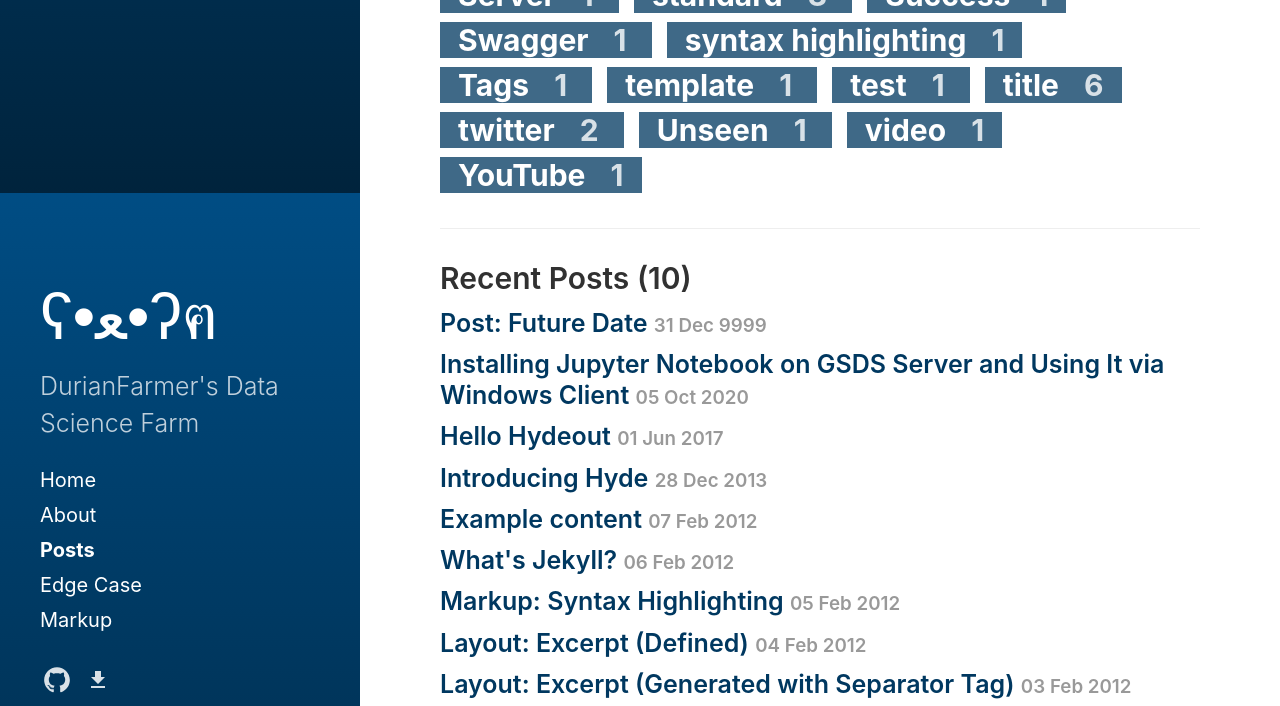
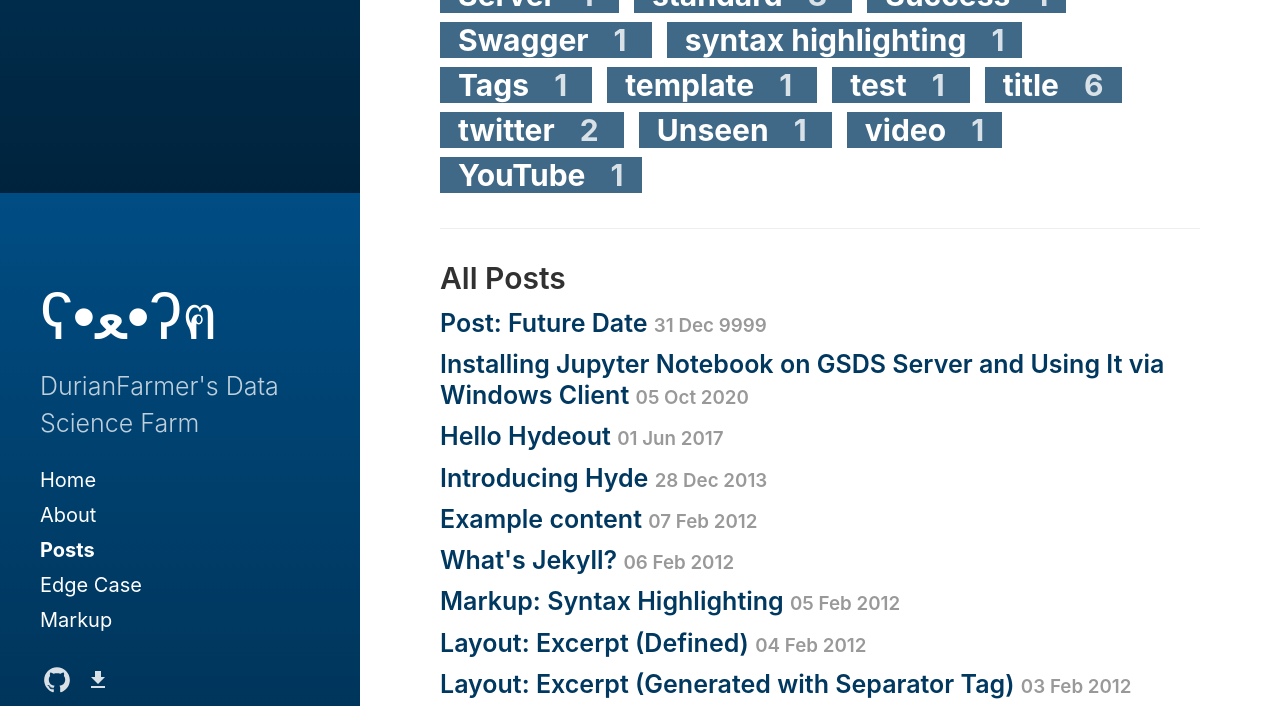
Before and after one commit to DurianFarmer/DurianFarmer.github.io, a Jekyll site: the page built from tags.html, in a window 1280 px wide and 900 px high, scrolled down 707 px, cut to the strip 0-706 px from the top of the window. Built offline with Jekyll 4.4.1, drawn with Linux system fonts in a browser that asks for light colours.

Commit message:
v20201006

```diff
--- a/_includes/tags-list.html
+++ b/_includes/tags-list.html
@@ -41,7 +41,7 @@
   </div>
 </div>
 
-<h2>Recent Posts (10)</h2>
+<h2>All Posts</h2>
 <ul class="posts-list">
     {% for post in site.posts %}
       <li>
```
